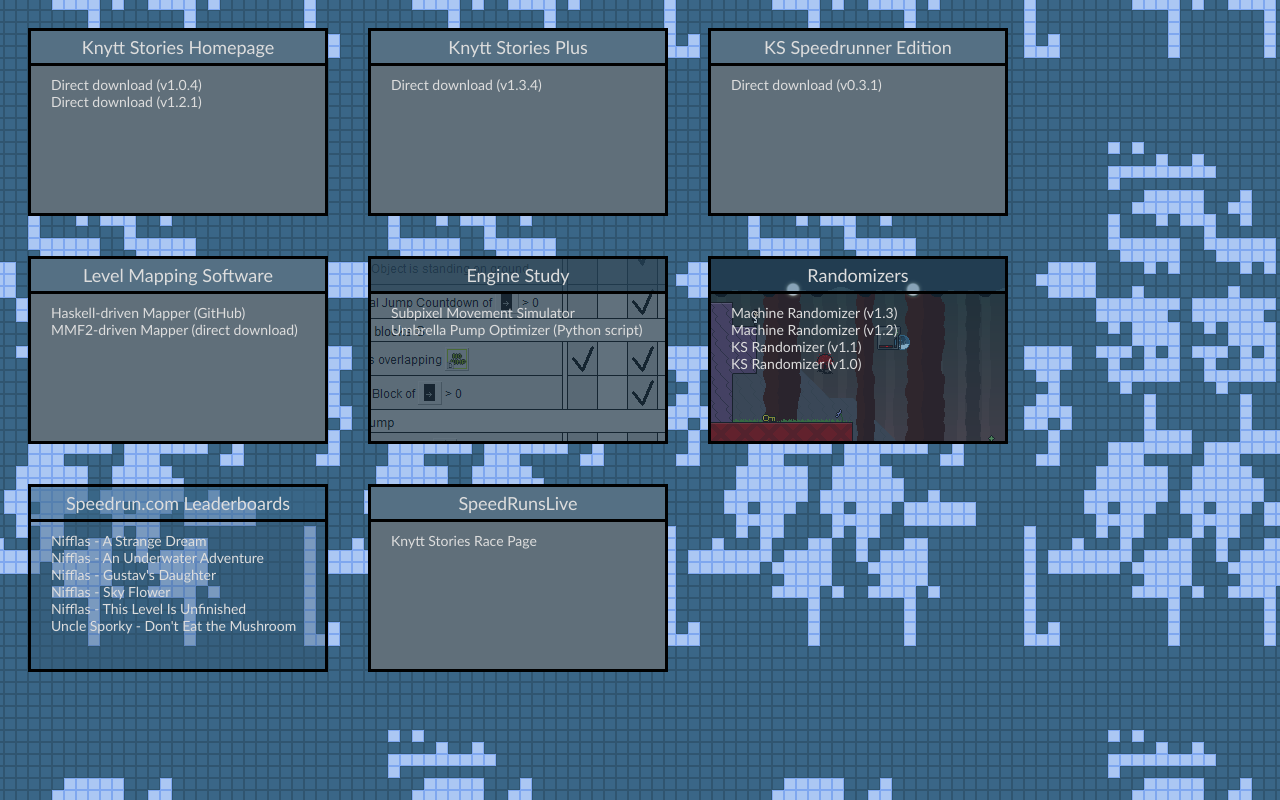
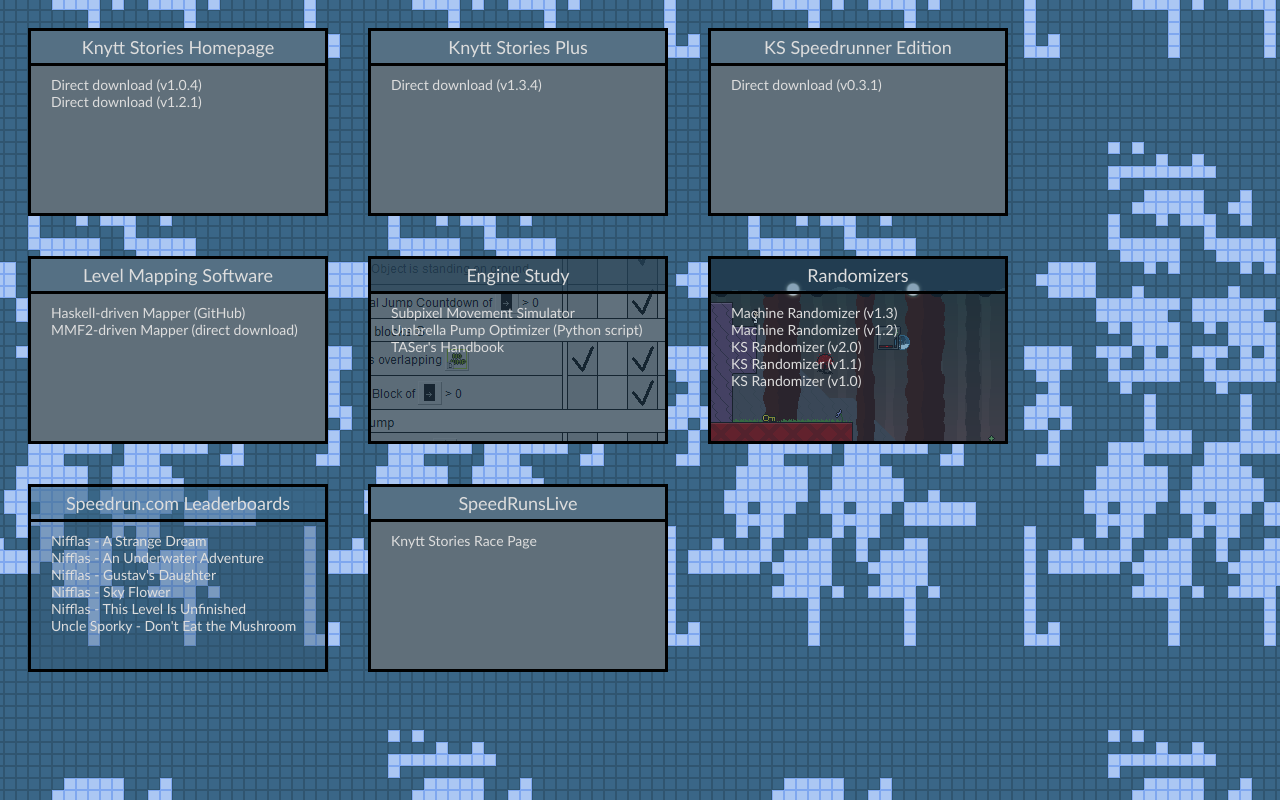
Before and after one commit to Gliperal/KSRuns, a plain HTML site: page WebContent/resources/index.html in a window 1280 px wide. Drawn offline with Linux system fonts and the light colour scheme.

Commit message:
Added randomizer 2.0.2 to resources.

```diff
--- a/WebContent/resources/index.html
+++ b/WebContent/resources/index.html
@@ -123,6 +123,8 @@
 			<a target="_blank" href="subpixelPosition_interactive.html">Subpixel Movement Simulator</a>
 			<br/>
 			<a target="_blank" href="umbrella_pump_calculator.py">Umbrella Pump Optimizer (Python script)</a>
+			<br/>
+			<a target="_blank" href="KS_TASers_Handbook.pdf">TASer's Handbook</a>
 		</td></tr>
 		</table>
 	</div>
@@ -135,6 +137,8 @@
 			<a target="_blank" href="MachineRandomizer v1.3.zip">Machine Randomizer (v1.3)</a>
 			<br/>
 			<a target="_blank" href="MachineRandomizer v1.2.zip">Machine Randomizer (v1.2)</a>
+			<br/>
+			<a target="_blank" href="KSRandomizer v2.0.2.zip">KS Randomizer (v2.0)</a>
 			<br/>
 			<a target="_blank" href="KSRandomizer v1.1.zip">KS Randomizer (v1.1)</a>
 			<br/>
```
Also changed, not shown: 1 other file.
